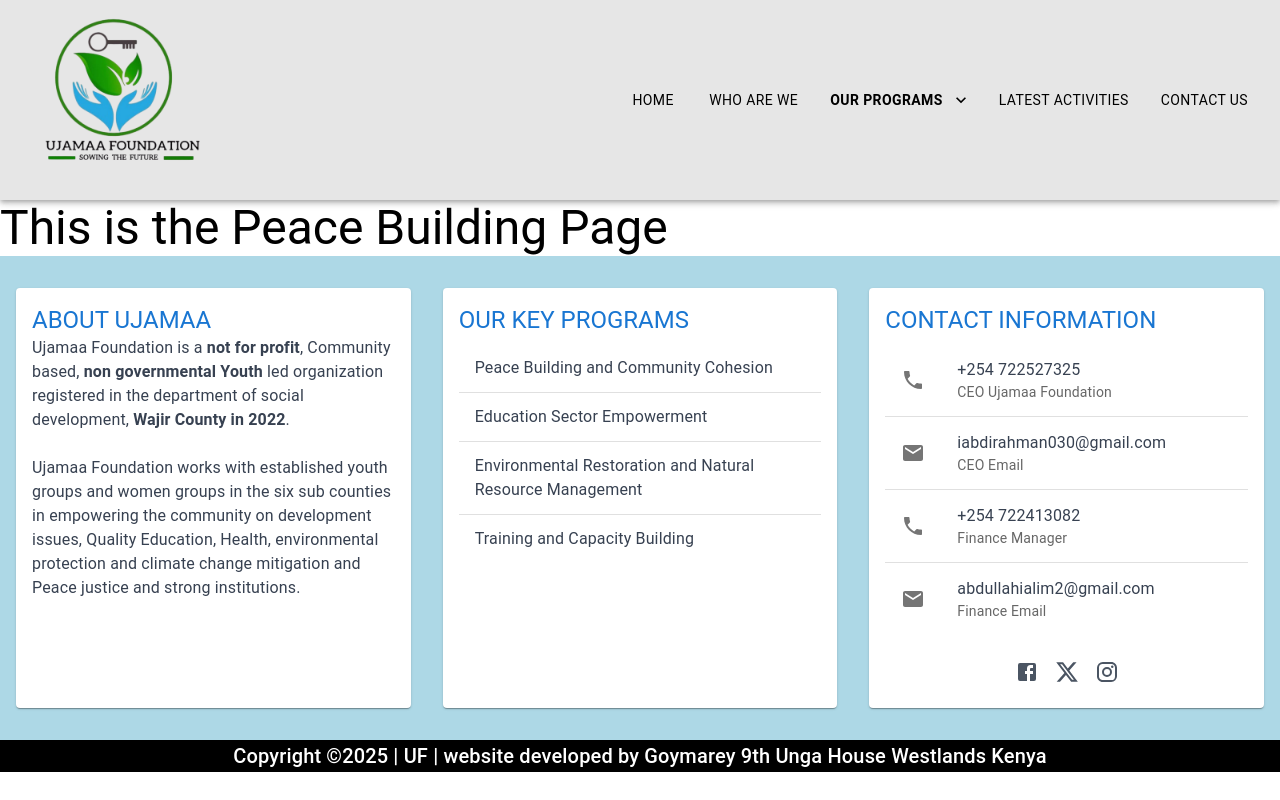
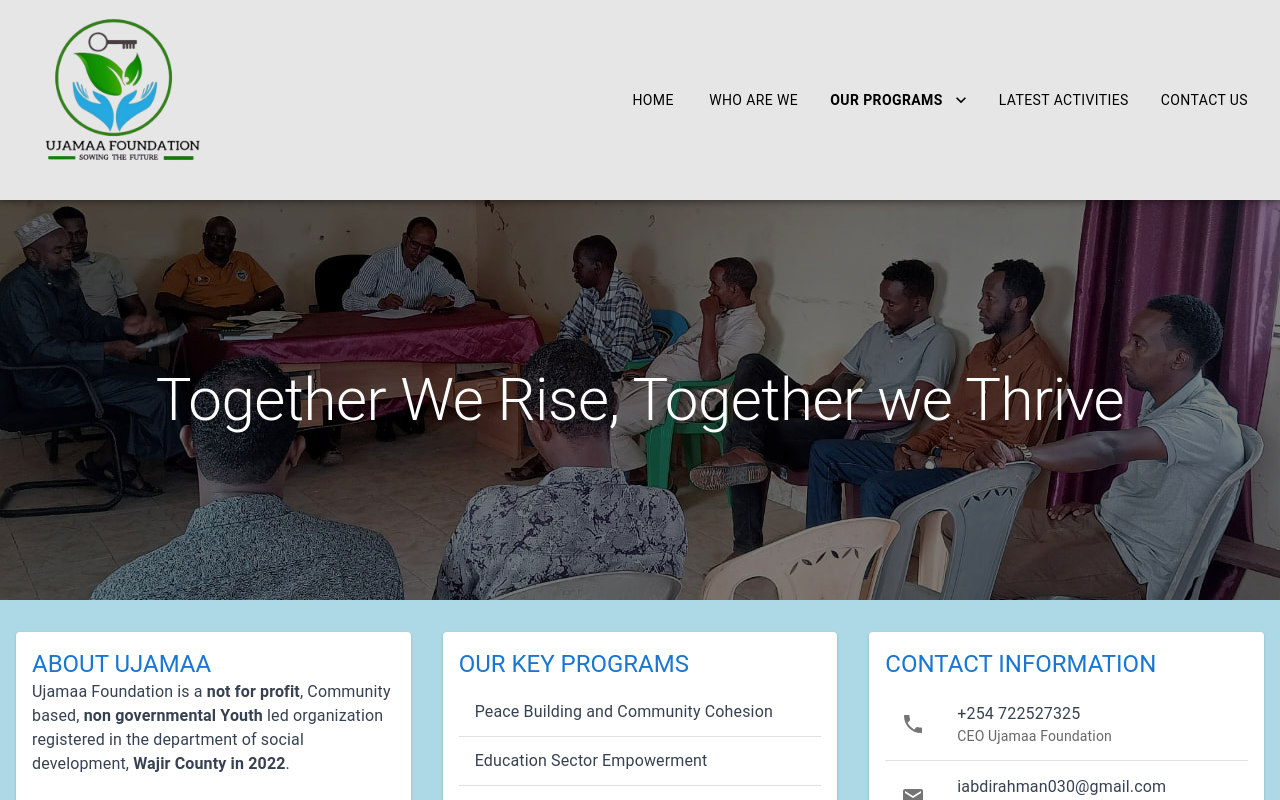
Before and after one commit to ahmednule/Ujamaa-Foundation, a Next.js app: page /our-programs/peace-building in a window 1280 px wide. Shown: the top 800 px of the page. Built offline with nearby package versions, Linux system fonts and the light colour scheme.

Commit message:
feature: after cretaing the reusable component when ahead and used it insid ethe peace building page as a carosel

```diff
--- a/package.json
+++ b/package.json
@@ -23,6 +23,7 @@
     "lucide-react": "^0.469.0",
     "next": "15.1.3",
     "nodemailer": "^6.9.16",
+    "prop-types": "^15.8.1",
     "react": "^19.0.0",
     "react-dom": "^19.0.0",
     "react-phone-input-2": "^2.15.1",
--- a/src/app/our-programs/peace-building/page.tsx
+++ b/src/app/our-programs/peace-building/page.tsx
@@ -1,9 +1,12 @@
 "use client"
-import { Typography } from "@mui/material"
+import ReusableCarosel from "@components/components/ui/ReusableCarosel"
 export default function peaceBuilding(){
     return(
         <div>
-            <Typography variant="h3">This is the Peace Building Page</Typography>
+            <ReusableCarosel
+            image="image8.jpg"
+            heading="Together We Rise, Together we Thrive"
+            />
         </div>
     )
 }
--- /dev/null
+++ b/src/components/ui/ReusableCarosel.jsx
@@ -0,0 +1,29 @@
+import PropTypes from "prop-types"
+import { Typography } from "@mui/material"
+import Image from "next/image"
+
+export default function ReusableCarosel({ image, heading }) {
+    return (
+        <div className="relative h-[400px] flex items-center justify-center text-white overflow-hidden">
+            <div className="absolute inset-0">
+                <Image
+                    src={`/${image}`}
+                    alt={heading}
+                    fill
+                    className="object-cover brightness-50"
+                    priority
+                    sizes="100vw"
+                    quality={85}
+                />
+            </div>
+            <div className="relative z-10">
+                <Typography variant="h2">{heading}</Typography>
+            </div>
+        </div>
+    )
+}
+
+ReusableCarosel.propTypes = {
+    image: PropTypes.string.isRequired,
+    heading: PropTypes.string.isRequired
+}
```
Also changed, not shown: 1 other file (tests, documents, lock files or other folders).
